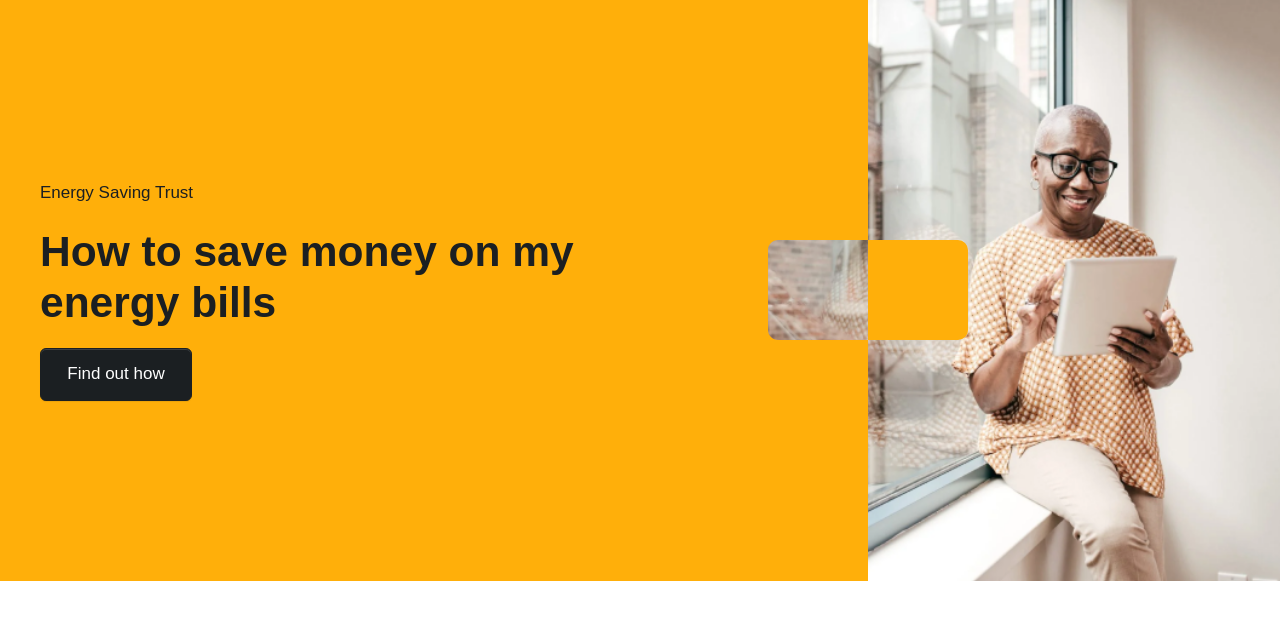
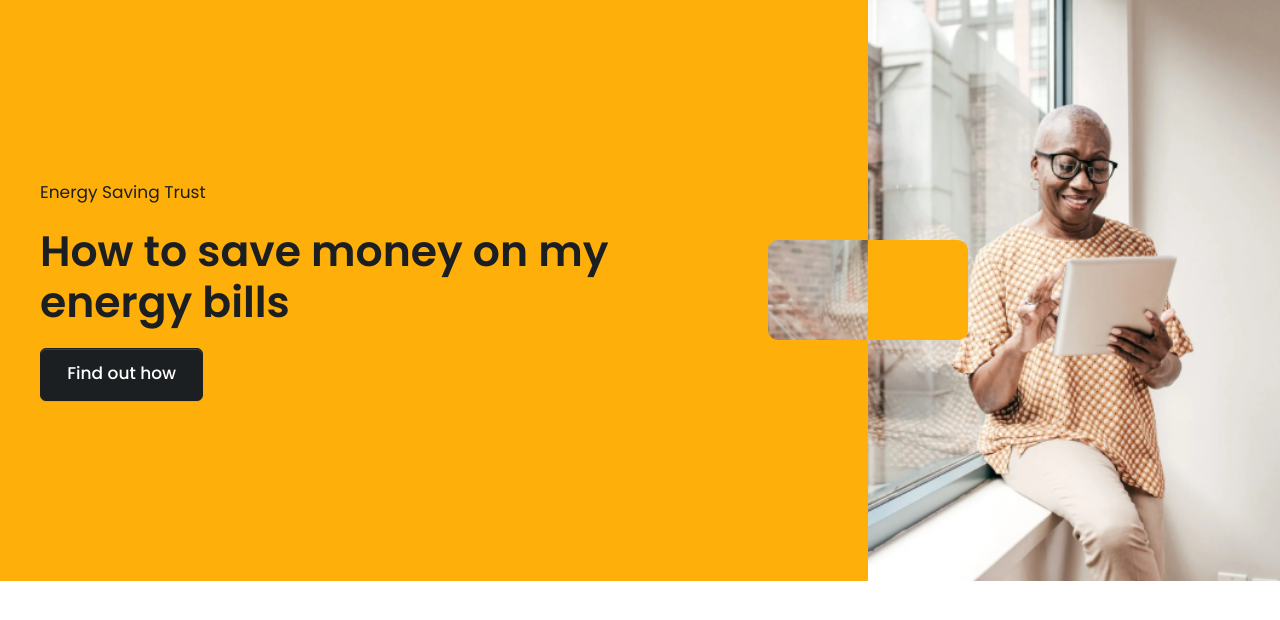
Before and after one commit to Energy-Saving-Trust/Design-System, a Jekyll site: the page built from previews/hero.md, in a window 1280 px wide. Shown: the top 620 px of the page. Built offline with Jekyll 4.4.1, drawn with Linux system fonts in a browser that asks for light colours.

Commit message:
adding head back in

```diff
--- a/_layouts/bare-with-margins.html
+++ b/_layouts/bare-with-margins.html
@@ -1,10 +1,7 @@
 <!DOCTYPE html>
 <html lang="en">
 <head>
-    <meta charset="utf-8" />
-    <meta name="viewport" content="width=device-width, initial-scale=1.0" />
-    <link href="/assets/css/stylesheet.css" rel="stylesheet">
-    <title>{{ page.title }}</title>
+  {% include head.html %}
 </head>
 <body>
 
--- a/_layouts/bare.html
+++ b/_layouts/bare.html
@@ -1,10 +1,7 @@
 <!DOCTYPE html>
 <html lang="en">
 <head>
-    <meta charset="utf-8" />
-    <meta name="viewport" content="width=device-width, initial-scale=1.0" />
-    <link href="/assets/css/stylesheet.css" rel="stylesheet">
-    <title>{{ page.title }}</title>
+  {% include head.html %}
 </head>
 <body>
 
```
